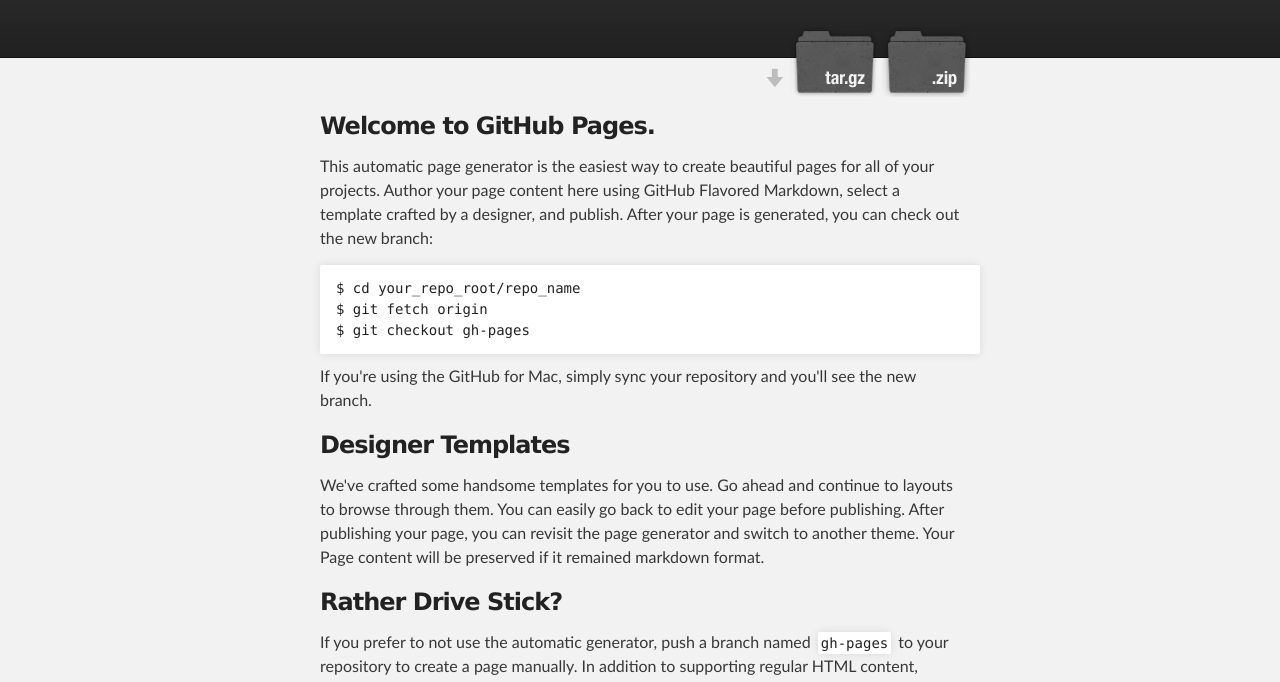
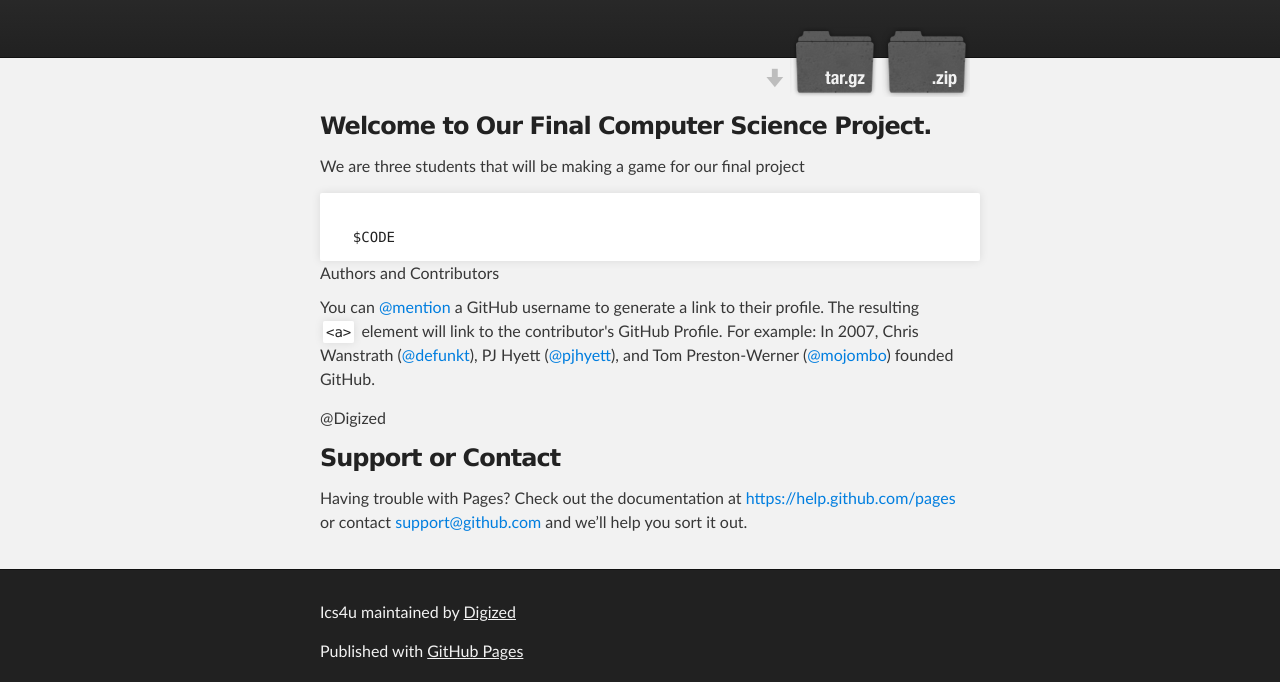
Before and after one commit to Digized/ICS4U, a plain HTML site: page index.html in a window 1280 px wide. Shown: the part 116-798 px from the top of the page. Drawn offline with Linux system fonts and the light colour scheme.

Commit message:
Update index.html

```diff
--- a/index.html
+++ b/index.html
@@ -32,32 +32,18 @@
     <div id="main_content_wrap" class="outer">
       <section id="main_content" class="inner">
         <h3>
-<a id="welcome-to-github-pages" class="anchor" href="#welcome-to-github-pages" aria-hidden="true"><span class="octicon octicon-link"></span></a>Welcome to GitHub Pages.</h3>
+<a id="welcome-to-github-pages" class="anchor" href="#welcome-to-github-pages" aria-hidden="true"><span class="octicon octicon-link"></span></a>Welcome to Our Final Computer Science Project.</h3>
 
-<p>This automatic page generator is the easiest way to create beautiful pages for all of your projects. Author your page content here using GitHub Flavored Markdown, select a template crafted by a designer, and publish. After your page is generated, you can check out the new branch:</p>
+<p>We are three students that will be making a game for our final project</p>
 
-<pre><code>$ cd your_repo_root/repo_name
-$ git fetch origin
-$ git checkout gh-pages
+<pre><code>
+  $CODE
 </code></pre>
 
-<p>If you're using the GitHub for Mac, simply sync your repository and you'll see the new branch.</p>
-
-<h3>
-<a id="designer-templates" class="anchor" href="#designer-templates" aria-hidden="true"><span class="octicon octicon-link"></span></a>Designer Templates</h3>
-
-<p>We've crafted some handsome templates for you to use. Go ahead and continue to layouts to browse through them. You can easily go back to edit your page before publishing. After publishing your page, you can revisit the page generator and switch to another theme. Your Page content will be preserved if it remained markdown format.</p>
-
-<h3>
-<a id="rather-drive-stick" class="anchor" href="#rather-drive-stick" aria-hidden="true"><span class="octicon octicon-link"></span></a>Rather Drive Stick?</h3>
-
-<p>If you prefer to not use the automatic generator, push a branch named <code>gh-pages</code> to your repository to create a page manually. In addition to supporting regular HTML content, GitHub Pages support Jekyll, a simple, blog aware static site generator written by our own Tom Preston-Werner. Jekyll makes it easy to create site-wide headers and footers without having to copy them across every page. It also offers intelligent blog support and other advanced templating features.</p>
-
-<h3>
-<a id="authors-and-contributors" class="anchor" href="#authors-and-contributors" aria-hidden="true"><span class="octicon octicon-link"></span></a>Authors and Contributors</h3>
+</a>Authors and Contributors</h3>
 
 <p>You can <a href="https://github.com/blog/821" class="user-mention">@mention</a> a GitHub username to generate a link to their profile. The resulting <code>&lt;a&gt;</code> element will link to the contributor's GitHub Profile. For example: In 2007, Chris Wanstrath (<a href="https://github.com/defunkt" class="user-mention">@defunkt</a>), PJ Hyett (<a href="https://github.com/pjhyett" class="user-mention">@pjhyett</a>), and Tom Preston-Werner (<a href="https://github.com/mojombo" class="user-mention">@mojombo</a>) founded GitHub.</p>
-
+@Digized
 <h3>
 <a id="support-or-contact" class="anchor" href="#support-or-contact" aria-hidden="true"><span class="octicon octicon-link"></span></a>Support or Contact</h3>
 
```
